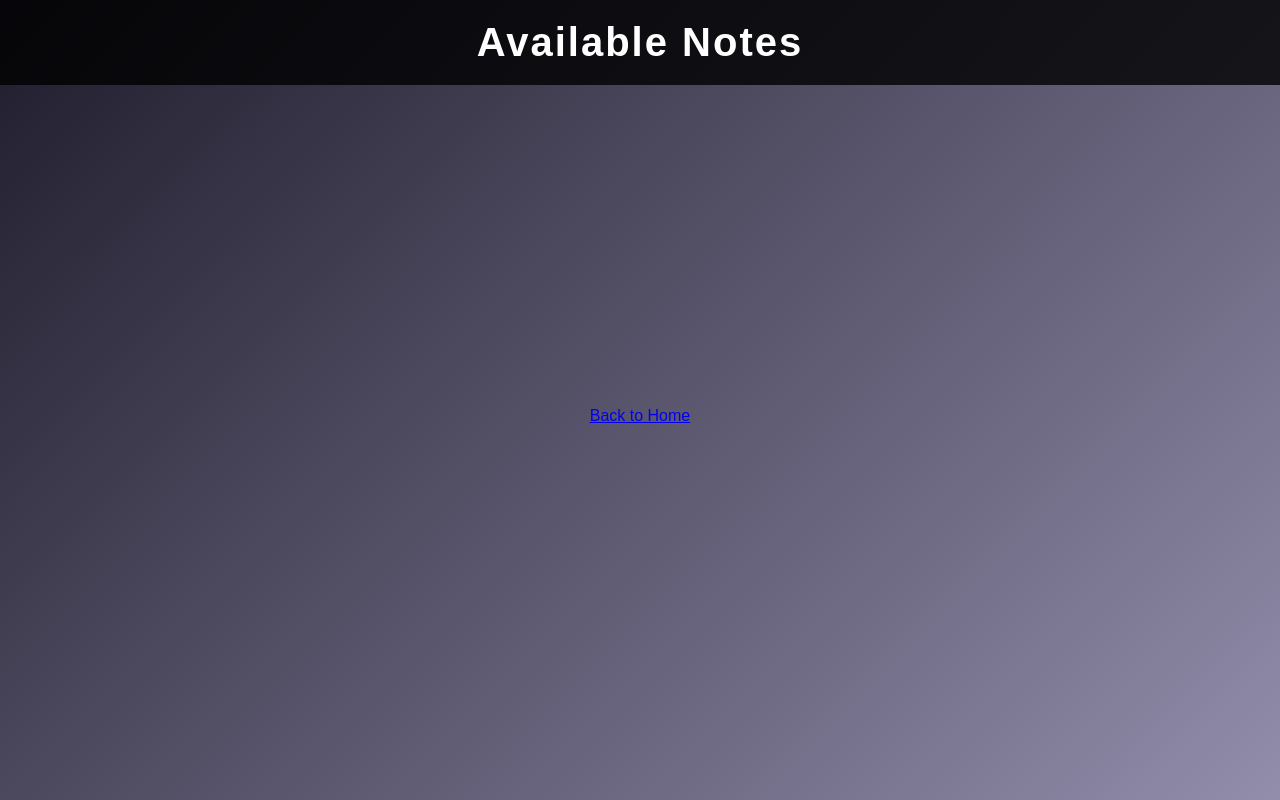
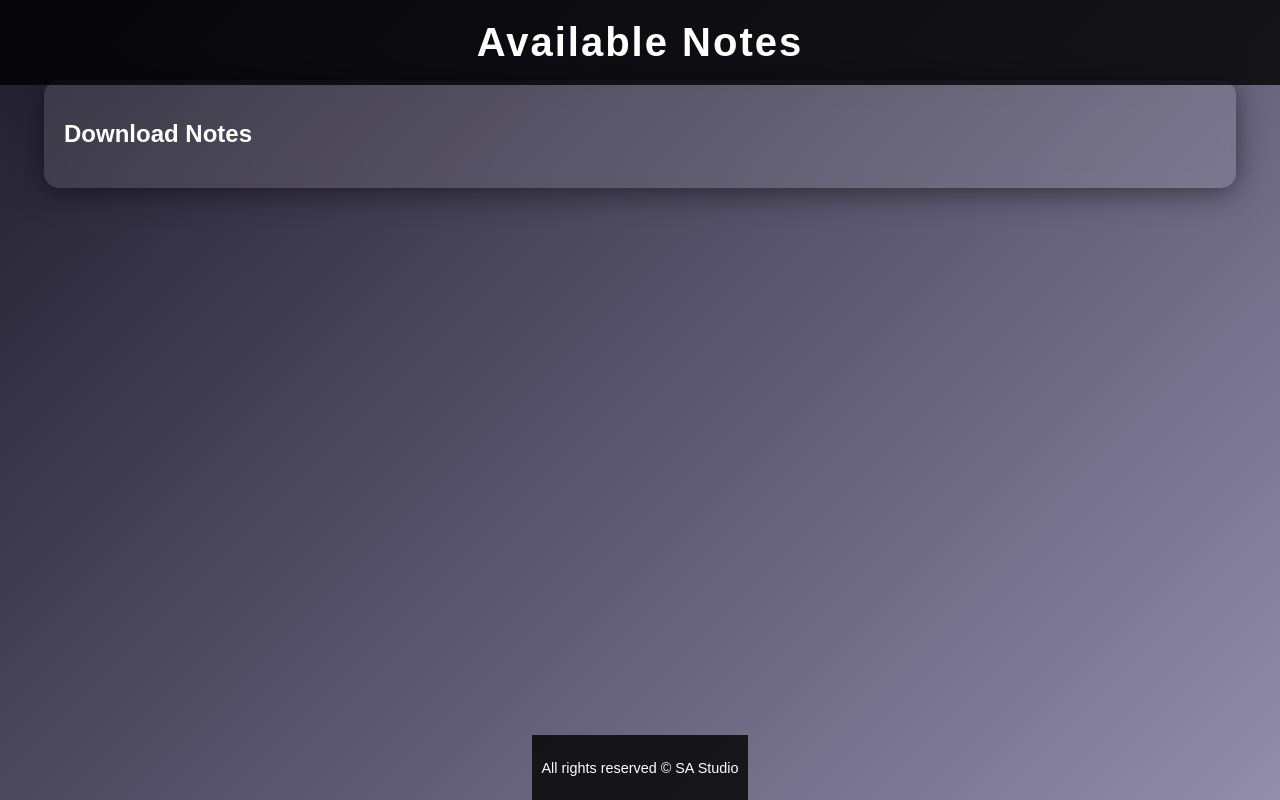
Before and after one commit to samudhan2008/-Sharing-Site, a Flask app: page /notes in a window 1280 px wide. Run offline with Flask 2, Linux system fonts and the light colour scheme; data that the repository does not hold is empty.

Commit message:
Update notes.html

```diff
--- a/templates/notes.html
+++ b/templates/notes.html
@@ -3,23 +3,23 @@
 <head>
   <meta charset="UTF-8">
   <meta name="viewport" content="width=device-width, initial-scale=1.0">
-    <title>View Notes</title>
+  <title>Notes - Abhijeet's Notes Sharing Site</title>
   <link rel="stylesheet" href="/static/style.css">
 </head>
 <body>
   <header>
-        {% if logo_url %}
-        <img src="{{ logo_url }}" alt="Logo" class="logo">
-        {% endif %}
     <h1>Available Notes</h1>
   </header>
+
+  <main>
+    <h2>Download Notes</h2>
     <ul>
-        {% for file in files %}
-        <li>
-            <a href="/download/{{ file }}">{{ file }}</a>
-        </li>
-        {% endfor %}
+      <!-- Notes list will be dynamically rendered -->
     </ul>
-    <a href="/">Back to Home</a>
+  </main>
+
+  <footer>
+    <p>All rights reserved © SA Studio</p>
+  </footer>
 </body>
 </html>
```
Lines whose indentation alone changed are shown as unchanged.
